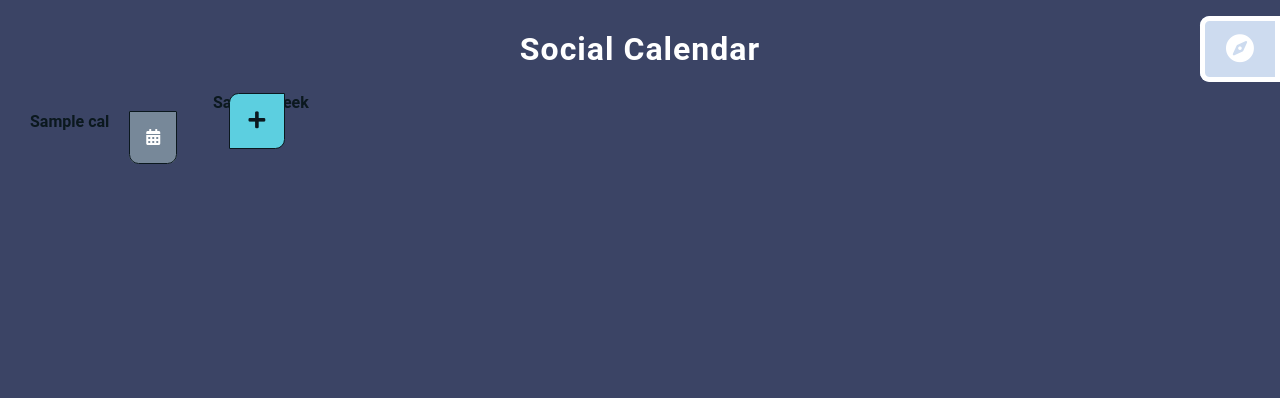
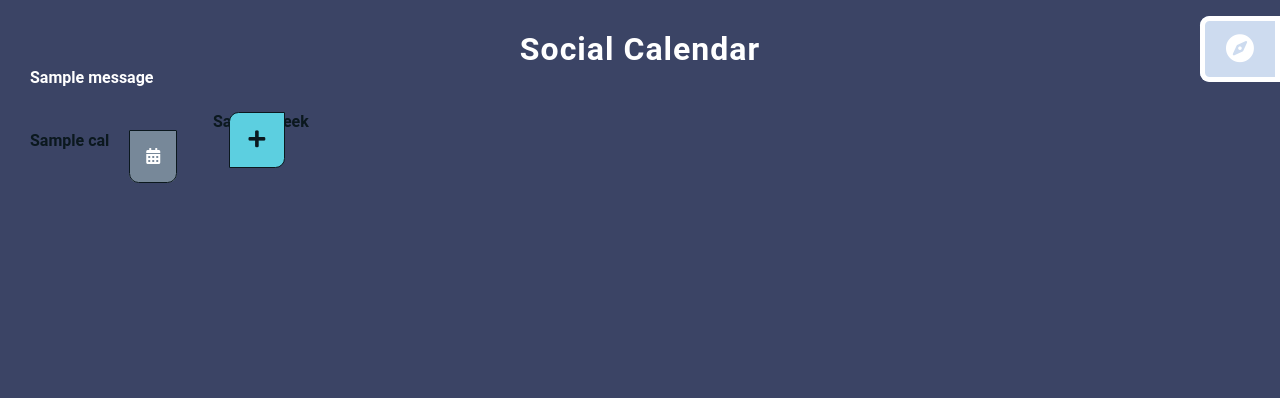
Before and after one commit to nheyland/MyWeek, a Django app: template planner/templates/planner.html in a window 1280 px wide. Shown: the top 398 px of the page. Run offline with Django 3.2, Linux system fonts and the light colour scheme; the template is opened without the code that fills it: most values are stand-ins (such as "Sample title", 1, 10 or a date in 2020); one stand-in notice (Sample message) is shown.

Commit message:
fix vals

```diff
--- a/planner/templates/planner.html
+++ b/planner/templates/planner.html
@@ -33,6 +33,13 @@
             <a href="/explore/"><i class="fas fa-globe-americas"></i> Explore</a>
             <a href="/kill/"><i class="fas fa-door-open"></i> Logout</a>
         </div>
+        {% if messages %}
+        <ul class="messages">
+            {% for message in messages %}
+            <li {% if message.tags %} style="list-style-type: none; color:white" class="{{ message.tags }}" {% endif %}>{{ message }}</li>
+            {% endfor %}
+        </ul>
+        {% endif %}
         <div class="planner">
             <div class="pop_up_form">
                 <form id="form_pop_up" action="/create_event/" method="POST">
@@ -49,13 +56,7 @@
                         <option value="False">Private</option>
                     </select>
                     <button>Submit</button>
-                    {% if messages %}
-                    <ul class="messages">
-                        {% for message in messages %}
-                        <li {% if message.tags %} class="{{ message.tags }}" {% endif %}>{{ message }}</li>
-                        {% endfor %}
-                    </ul>
-                    {% endif %}
+
                 </form>
             </div>
             {{week | safe }}
```
